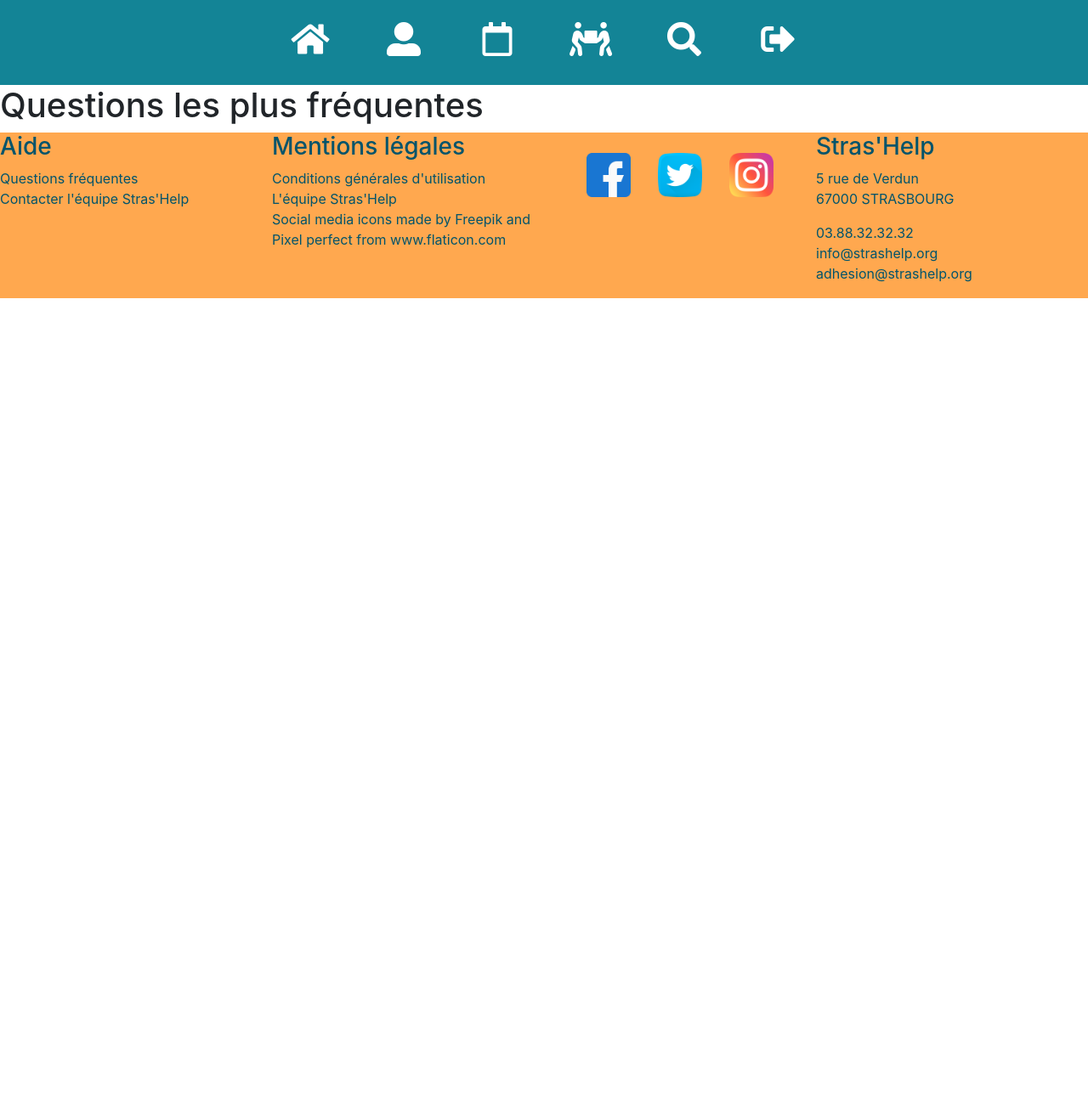
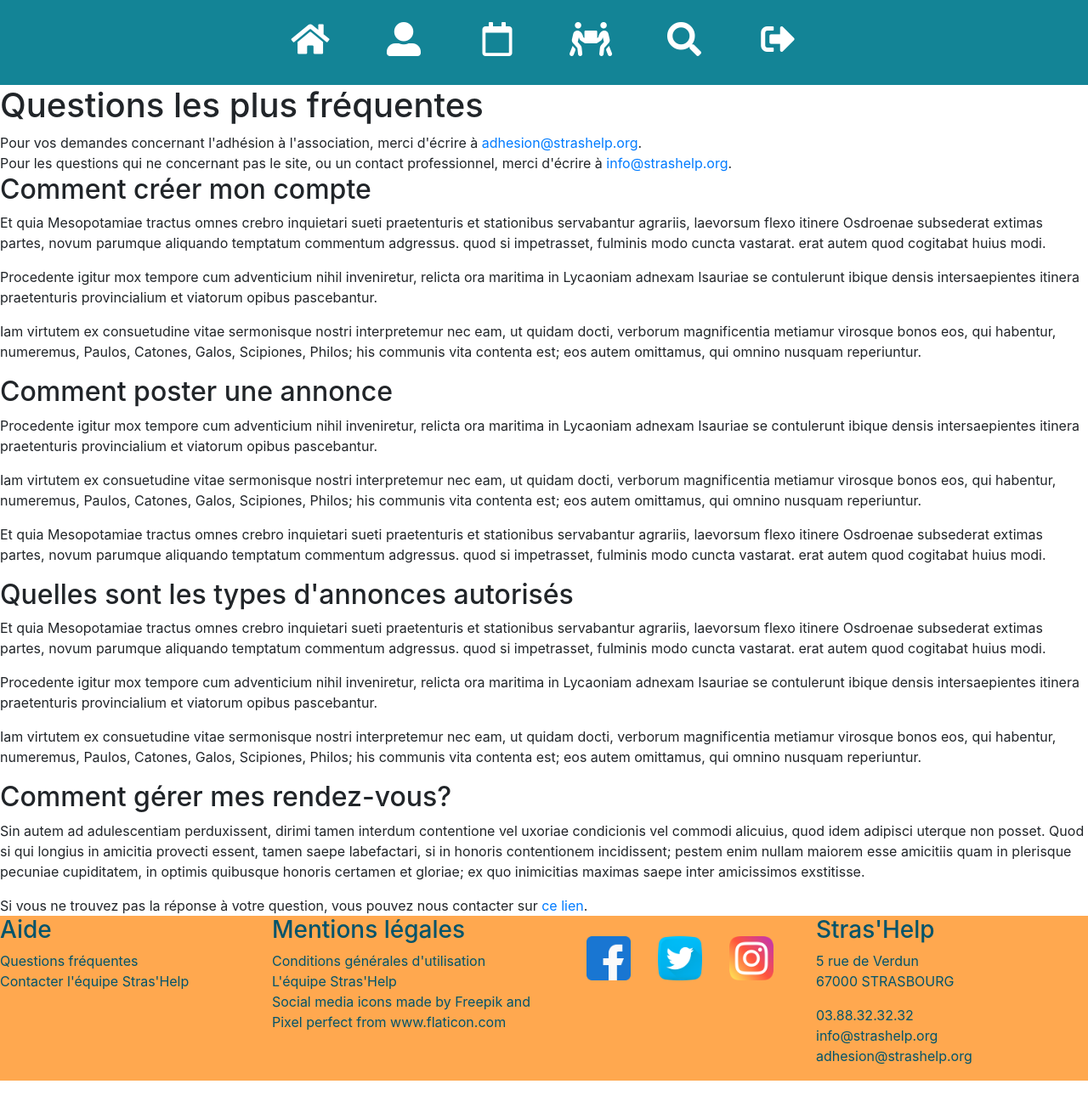
Before and after one commit to eFrederic67/Strashelp, a PHP site: template src/View/Home/faq.html.twig in a window 1280 px wide. Shown: the whole page at 85% size. Before the commit the page ends 351 px from the top, so only its background shows below. Run offline with PHP 8.4, Linux system fonts and the light colour scheme; the template is opened without the code that fills it, so the values that code supplies are empty; some libraries are stand-ins or nearby versions.

Commit message:
pour éviter les conflits à la merge : modification du corps de la page twig faq pour se conformer à la branche US_faq

```diff
--- a/src/View/Home/faq.html.twig
+++ b/src/View/Home/faq.html.twig
@@ -3,6 +3,50 @@
 {% block content %}
     <h1>Questions les plus fréquentes</h1>
 
+    <div class="hint">
+        Pour vos demandes concernant l'adhésion à l'association, merci d'écrire à <a href="mailto:adhesion@strashelp.org">adhesion@strashelp.org</a>.<br>
+        Pour les questions qui ne concernant pas le site, ou un contact professionnel, merci d'écrire à <a href="mailto:info@strashelp.org">info@strashelp.org</a>.
+    </div>
 
+    <h2>Comment créer mon compte</h2>
+    <p>Et quia Mesopotamiae tractus omnes crebro inquietari sueti praetenturis et stationibus servabantur agrariis,
+        laevorsum flexo itinere Osdroenae subsederat extimas partes, novum parumque aliquando temptatum commentum adgressus.
+        quod si impetrasset, fulminis modo cuncta vastarat. erat autem quod cogitabat huius modi.</p>
+    <p>Procedente igitur mox tempore cum adventicium nihil inveniretur, relicta ora maritima in Lycaoniam adnexam Isauriae
+        se contulerunt ibique densis intersaepientes itinera praetenturis provincialium et viatorum opibus pascebantur.</p>
+    <p>Iam virtutem ex consuetudine vitae sermonisque nostri interpretemur nec eam, ut quidam docti, verborum magnificentia
+        metiamur virosque bonos eos, qui habentur, numeremus, Paulos, Catones, Galos, Scipiones, Philos; his communis vita
+        contenta est; eos autem omittamus, qui omnino nusquam reperiuntur.</p>
+
+    <h2>Comment poster une annonce</h2>
+    <p>Procedente igitur mox tempore cum adventicium nihil inveniretur, relicta ora maritima in Lycaoniam adnexam Isauriae
+        se contulerunt ibique densis intersaepientes itinera praetenturis provincialium et viatorum opibus pascebantur.</p>
+    <p>Iam virtutem ex consuetudine vitae sermonisque nostri interpretemur nec eam, ut quidam docti, verborum magnificentia
+        metiamur virosque bonos eos, qui habentur, numeremus, Paulos, Catones, Galos, Scipiones, Philos; his communis vita
+        contenta est; eos autem omittamus, qui omnino nusquam reperiuntur.</p
+    <p>Et quia Mesopotamiae tractus omnes crebro inquietari sueti praetenturis et stationibus servabantur agrariis,
+        laevorsum flexo itinere Osdroenae subsederat extimas partes, novum parumque aliquando temptatum commentum adgressus.
+        quod si impetrasset, fulminis modo cuncta vastarat. erat autem quod cogitabat huius modi.</p>
+
+    <h2>Quelles sont les types d'annonces autorisés</h2>
+    <p>Et quia Mesopotamiae tractus omnes crebro inquietari sueti praetenturis et stationibus servabantur agrariis,
+        laevorsum flexo itinere Osdroenae subsederat extimas partes, novum parumque aliquando temptatum commentum adgressus.
+        quod si impetrasset, fulminis modo cuncta vastarat. erat autem quod cogitabat huius modi.</p>
+    <p>Procedente igitur mox tempore cum adventicium nihil inveniretur, relicta ora maritima in Lycaoniam adnexam Isauriae
+        se contulerunt ibique densis intersaepientes itinera praetenturis provincialium et viatorum opibus pascebantur.</p>
+    <p>Iam virtutem ex consuetudine vitae sermonisque nostri interpretemur nec eam, ut quidam docti, verborum magnificentia
+        metiamur virosque bonos eos, qui habentur, numeremus, Paulos, Catones, Galos, Scipiones, Philos; his communis vita
+        contenta est; eos autem omittamus, qui omnino nusquam reperiuntur.</p>
+
+    <h2>Comment gérer mes rendez-vous?</h2>
+    <p>Sin autem ad adulescentiam perduxissent, dirimi tamen interdum contentione vel uxoriae condicionis vel commodi alicuius,
+        quod idem adipisci uterque non posset. Quod si qui longius in amicitia provecti essent, tamen saepe labefactari,
+        si in honoris contentionem incidissent; pestem enim nullam maiorem esse amicitiis quam in plerisque pecuniae
+        cupiditatem, in optimis quibusque honoris certamen et gloriae; ex quo inimicitias maximas saepe inter amicissimos
+        exstitisse.</p>
+
+    <div class="hint">
+        Si vous ne trouvez pas la réponse à votre question, vous pouvez nous contacter sur <a href="/Contact/contact">ce lien</a>.
+    </div>
 
 {% endblock %}
```
